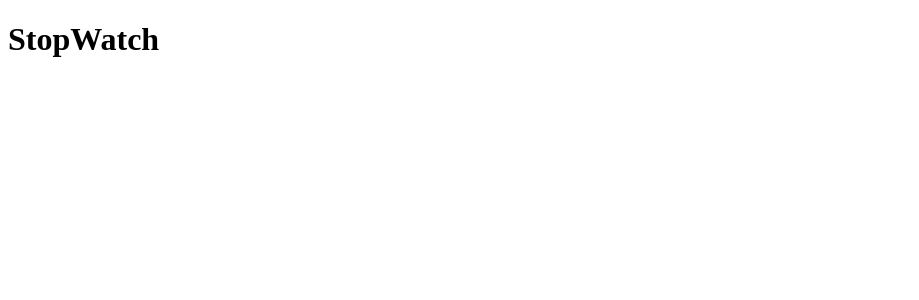
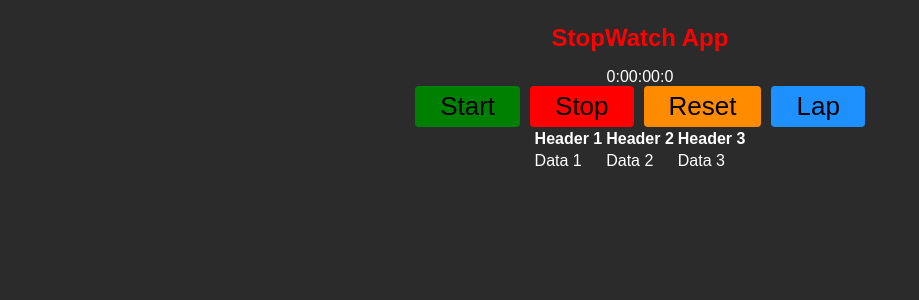
Before and after one commit to Tomsz24/StopWatch, a React (Vite) app: page / in a window 1280 px wide. Shown: the top 300 px of the page, without its empty margins (0-919 px from the left). Built offline with nearby package versions, Linux system fonts and the light colour scheme.

Commit message:
create basic structure of folders and files

```diff
--- /dev/null
+++ b/src/App.css
@@ -0,0 +1,12 @@
+body {
+    background-color: #2b2b2b;
+    font-family: sans-serif;
+    color: white;
+}
+
+.wrapper {
+    display: flex;
+    flex-direction: column;
+    justify-content: center;
+    align-items: center;
+}
--- a/src/App.tsx
+++ b/src/App.tsx
@@ -1,5 +1,29 @@
+import './App.css'
+import {Title} from "./components/Title/Title.tsx";
+import {Counter} from "./components/Counter/Counter.tsx";
+import {ActionButton} from "./components/ActionButton/ActionButton.tsx";
+import {Table} from "./components/Table/Table.tsx";
+
 export const App = () => {
+
+  const action = () => {
+    console.log("Button clicked");
+  }
+
   return (
-    <h1>StopWatch</h1>
+    <div className="wrapper">
+      <Title/>
+
+      <Counter time={0}/>
+
+      <div>
+        <ActionButton actionName={'start'} action={action}/>
+        <ActionButton actionName={'stop'} action={action}/>
+        <ActionButton actionName={'reset'} action={action}/>
+        <ActionButton actionName={'lap'} action={action}/>
+      </div>
+
+      <Table/>
+    </div>
   )
 }
--- /dev/null
+++ b/src/components/ActionButton/ActionButton.css
@@ -0,0 +1,42 @@
+.action-button {
+    font-size: 26px;
+    border: none;
+    border-radius: 4px;
+    padding: 5px 25px;
+    margin: 0 5px;
+    cursor: pointer;
+    text-transform: capitalize;
+}
+
+.start {
+    background-color: green;
+}
+
+.start:hover {
+    background-color: #009900;
+}
+
+.stop {
+    background-color: red;
+}
+
+.stop:hover {
+    background-color: #FF3333;
+}
+
+.reset {
+    background-color: darkorange;
+}
+
+.reset:hover {
+    background-color: #FFAE22;
+}
+
+
+.lap {
+    background-color: dodgerblue;
+}
+
+.lap:hover {
+    background-color: #2FA1FF;
+}
--- /dev/null
+++ b/src/components/ActionButton/ActionButton.tsx
@@ -0,0 +1,12 @@
+import './ActionButton.css'
+
+type Props = {
+  actionName: string;
+  action: () => void;
+}
+
+export const ActionButton = ({action, actionName}: Props) => {
+  return (
+    <button className={`action-button ${actionName}`} onClick={action}>{actionName}</button>
+  );
+}
--- /dev/null
+++ b/src/components/Counter/Counter.css
@@ -0,0 +1,5 @@
+.counter {
+    display: flex;
+    justify-content: center;
+    align-items: center;
+}
--- /dev/null
+++ b/src/components/Counter/Counter.tsx
@@ -0,0 +1,19 @@
+import './Counter.css'
+
+type Props = {
+  time: number
+}
+
+export const Counter = ({time}: Props) => {
+  const hours = `${Math.floor(time / 3600)}`
+  const minutes = Math.floor((time % 360000) / 6000);
+  const seconds = Math.floor((time % 6000) / 100);
+  const milliseconds = time % 100;
+
+  return (
+    <div className="counter">
+      {hours}:{minutes.toString().padStart(2, "0")}:
+      {seconds.toString().padStart(2, "0")}:{milliseconds}
+    </div>
+  )
+}
--- /dev/null
+++ b/src/components/Table/Table.tsx
@@ -0,0 +1,20 @@
+export const Table = () => {
+  return (
+    <table>
+      <thead>
+      <tr>
+        <th>Header 1</th>
+        <th>Header 2</th>
+        <th>Header 3</th>
+      </tr>
+      </thead>
+      <tbody>
+      <tr>
+        <td>Data 1</td>
+        <td>Data 2</td>
+        <td>Data 3</td>
+      </tr>
+      </tbody>
+    </table>
+  )
+}
--- /dev/null
+++ b/src/components/Title/Title.css
@@ -0,0 +1,4 @@
+.title {
+    font-size: 24px;
+    color: red;
+}
--- /dev/null
+++ b/src/components/Title/Title.tsx
@@ -0,0 +1,7 @@
+import './Title.css'
+
+export const Title = () => {
+  return (
+    <h1 className="title">StopWatch App</h1>
+  )
+}
--- a/src/main.tsx
+++ b/src/main.tsx
@@ -1,9 +1,9 @@
-import { StrictMode } from 'react'
-import { createRoot } from 'react-dom/client'
+import {StrictMode} from 'react'
+import {createRoot} from 'react-dom/client'
 import {App} from './App.tsx'
 
 createRoot(document.getElementById('root')!).render(
   <StrictMode>
-    <App />
+    <App/>
   </StrictMode>,
 )
```
Also changed, not shown: src/components/Table/Table.css (added).
